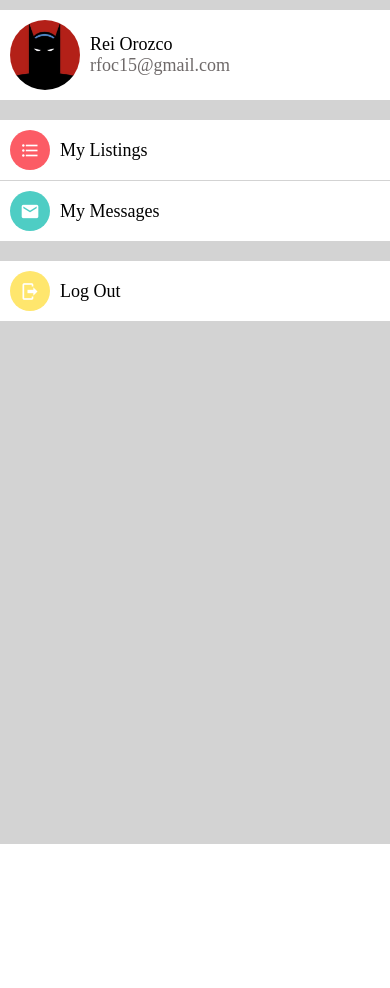
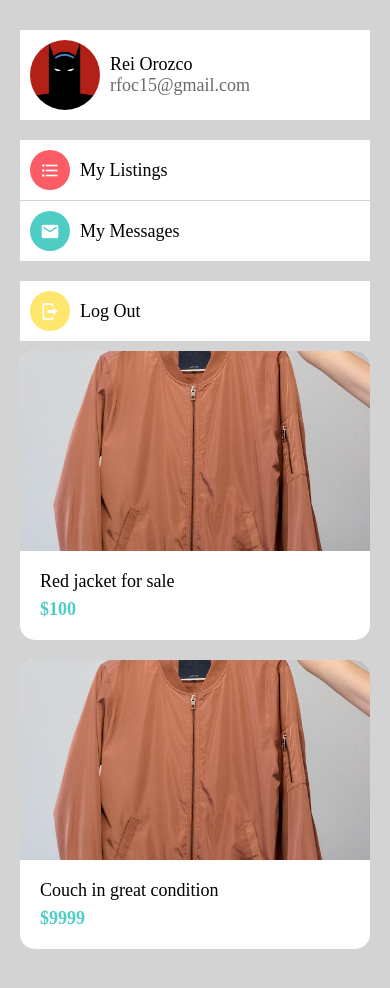
Before and after one commit to reiorozco/donewithit-app, a React Native app: screen / in a window 390 px wide. Before the commit the page ends 844 px from the top, so only its background shows below. Built offline with nearby package versions, Linux system fonts and the light colour scheme.

Commit message:
Lists Build Listings Screen

```diff
--- a/App.tsx
+++ b/App.tsx
@@ -1,17 +1,14 @@
-import { StyleSheet, View } from "react-native";
+import { StyleSheet } from "react-native";
 
-import MessagesScreen from "./app/screens/MessagesScreen";
 import Screen from "./app/components/Screen";
-import Icon from "./app/components/Icon";
-import ListItem from "./app/components/ListItem";
 import AccountScreen from "./app/screens/AccountScreen";
+import ListingsScreen from "./app/screens/ListingsScreen";
 
 import colors from "./app/config/colors";
 
 export default function App() {
   return (
     <Screen style={styles.screen}>
-      <View style={styles.container}>
       {/*<WelcomeScreen />*/}
       {/*<ViewImageScreen />*/}
 
@@ -34,7 +31,8 @@
       {/*<MessagesScreen />*/}
 
       <AccountScreen />
-      </View>
+
+      <ListingsScreen />
     </Screen>
   );
 }
@@ -50,5 +48,6 @@
 
   screen: {
     backgroundColor: colors.light,
+    padding: 20,
   },
 });
--- a/app/components/Screen.tsx
+++ b/app/components/Screen.tsx
@@ -6,18 +6,19 @@
   StatusBar,
   StyleProp,
   StyleSheet,
+  View,
   ViewStyle,
 } from "react-native";
 
 interface Props {
   children: ReactNode;
-  style: StyleProp<ViewStyle>;
+  style?: StyleProp<ViewStyle>;
 }
 
 function Screen({ children, style }: Props) {
   return (
     <SafeAreaView style={[styles.screen, style]}>
-      {children}
+      <View style={style}>{children}</View>
 
       <StatusBarExpo style="auto" />
     </SafeAreaView>
--- a/app/screens/AccountScreen.tsx
+++ b/app/screens/AccountScreen.tsx
@@ -1,12 +1,12 @@
 import React from "react";
 import { FlatList, StyleSheet, View } from "react-native";
 
+import Icon from "../components/Icon";
 import ListItem from "../components/ListItem";
-import Icon from "../components/Icon";
+import ListItemSeparator from "../components/ListItemSeparator";
 
 import IconT from "../interfaces/Icon";
 import colors from "../config/colors";
-import ListItemSeparator from "../components/ListItemSeparator";
 
 interface MenuItem {
   icon: IconT;
--- /dev/null
+++ b/app/screens/ListingsScreen.tsx
@@ -0,0 +1,49 @@
+import React from "react";
+import { FlatList, StyleSheet } from "react-native";
+
+import Card from "../components/Card";
+import colors from "../config/colors";
+import Screen from "../components/Screen";
+
+const listings = [
+  {
+    id: 1,
+    title: "Red jacket for sale",
+    price: 100,
+    image: require("../assets/jacket.jpg"),
+  },
+
+  {
+    id: 2,
+    title: "Couch in great condition",
+    price: 9999,
+    image: require("../assets/jacket.jpg"),
+  },
+];
+
+function ListingsScreen() {
+  return (
+    <>
+      <FlatList
+        data={listings}
+        keyExtractor={(item) => item.id.toString()}
+        renderItem={({ item }) => (
+          <Card
+            title={item.title}
+            subTitle={"$" + item.price}
+            image={item.image}
+          />
+        )}
+      />
+    </>
+  );
+}
+
+const styles = StyleSheet.create({
+  screen: {
+    padding: 20,
+    backgroundColor: colors.light,
+  },
+});
+
+export default ListingsScreen;
```
Lines whose indentation alone changed are shown as unchanged.
